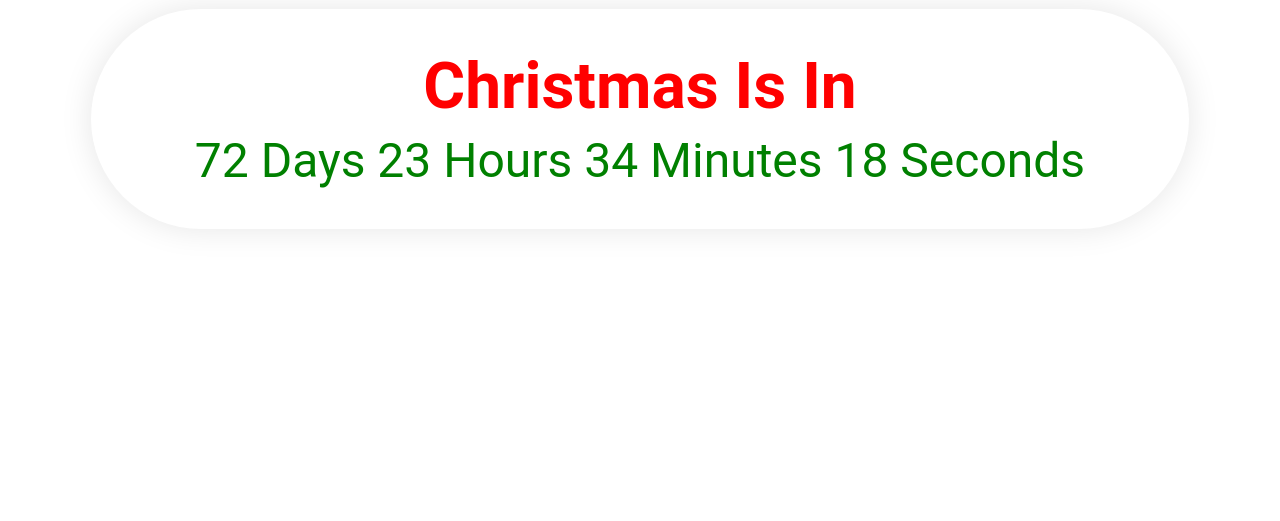
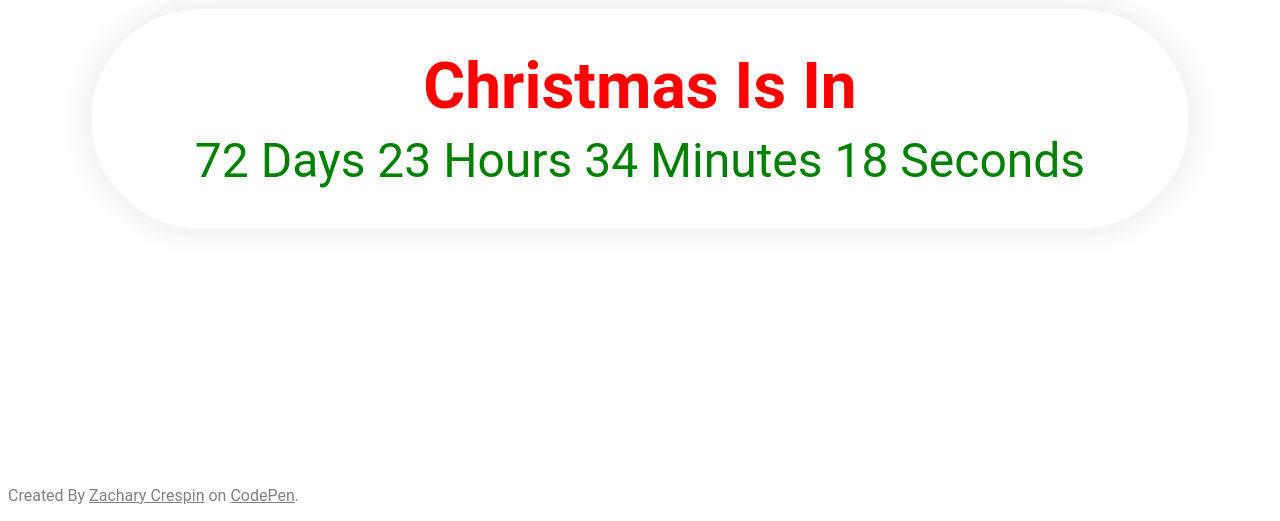
Before and after one commit to ZacharyCrespin/christmas-countdown, a plain HTML site: page index.html in a window 1280 px wide. Shown: the part 279-800 px from the top of the page. Drawn offline with Linux system fonts and the light colour scheme.

Commit message:
add footer

```diff
--- a/index.html
+++ b/index.html
@@ -10,6 +10,9 @@
     <h1 id="title">Christmas Is In</h1>
     <p id="countdown">Calculating Time</p>
   </div>
+  <footer>
+    <p>Created By <a href="https://zacharyc.site" target="_blank">Zachary Crespin</a> on <a href="https://codepen.io/ZacharyCrespin/pen/vYRORdP" target="_blank">CodePen</a>.</p>
+  </footer>
   <script src="./script.js"></script>
 </body>
 </html>
--- a/style.css
+++ b/style.css
@@ -23,3 +23,14 @@ body {
   padding: 0;
   color: green;
 }
+footer {
+  position: fixed;
+  bottom: 0;
+  color: grey;
+}
+footer a {
+  color: grey;
+}
+footer a:hover {
+  color: darkblue;
+}
```
